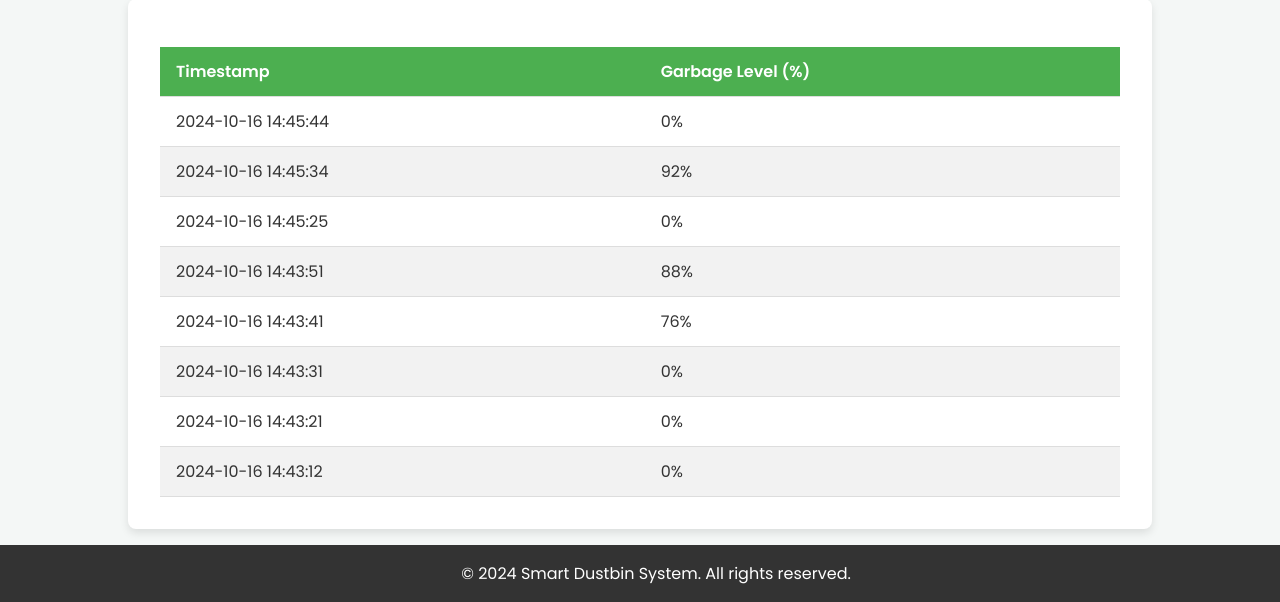
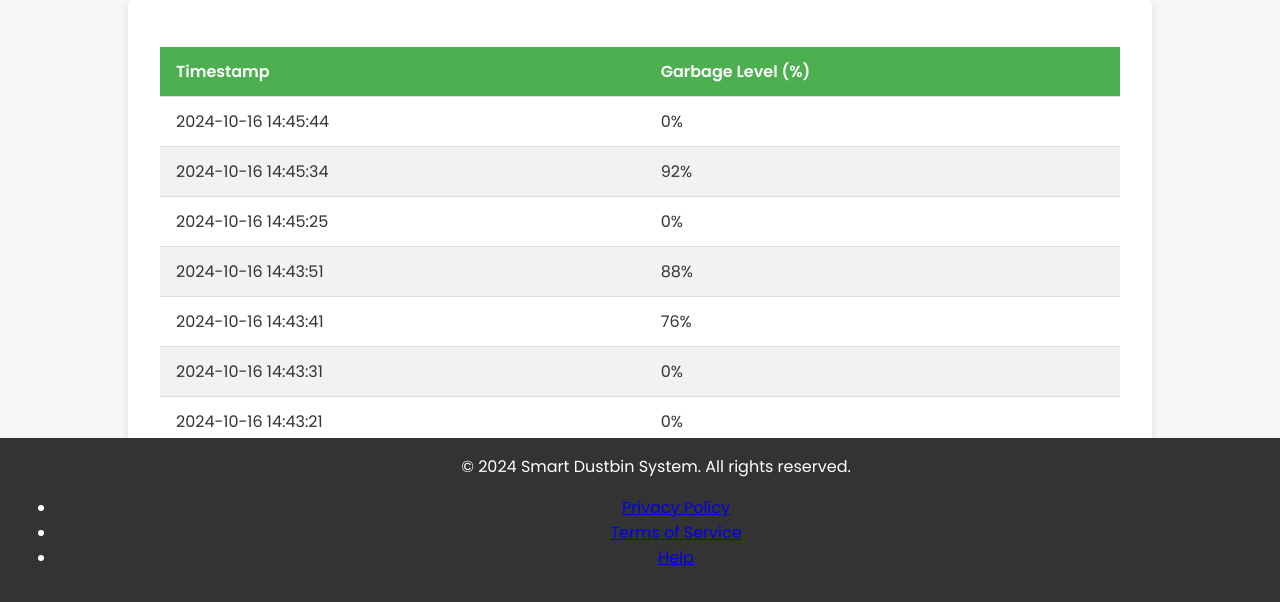
Before and after one commit to samyakraka/Smart-Bin, a Flask app: page / in a window 1280 px wide. Shown: the part 198-800 px from the top of the page. Run offline with Flask 3, Linux system fonts and the light colour scheme.

Commit message:
Update index.html
Footer Added

```diff
--- a/Server/templates/index.html
+++ b/Server/templates/index.html
@@ -24,6 +24,7 @@
         <li><a href="#">Home</a></li>
         <li><a href="#">About</a></li>
         <li><a href="#">Contact</a></li>
+
       </ul>
     </nav>
 
@@ -51,9 +52,15 @@
     </div>
 
     <!-- Footer -->
-    <footer>
-      <p>&copy; 2024 Smart Dustbin System. All rights reserved.</p>
-    </footer>
+    <!-- Footer -->
+<footer>
+  <p>&copy; 2024 Smart Dustbin System. All rights reserved.</p>
+  <ul>
+    <li><a href="#">Privacy Policy</a></li>
+    <li><a href="#">Terms of Service</a></li>
+    <li><a href="#">Help</a></li>
+  </ul>
+</footer>
 
     <script>
       async function fetchGarbageStatus() {
```
